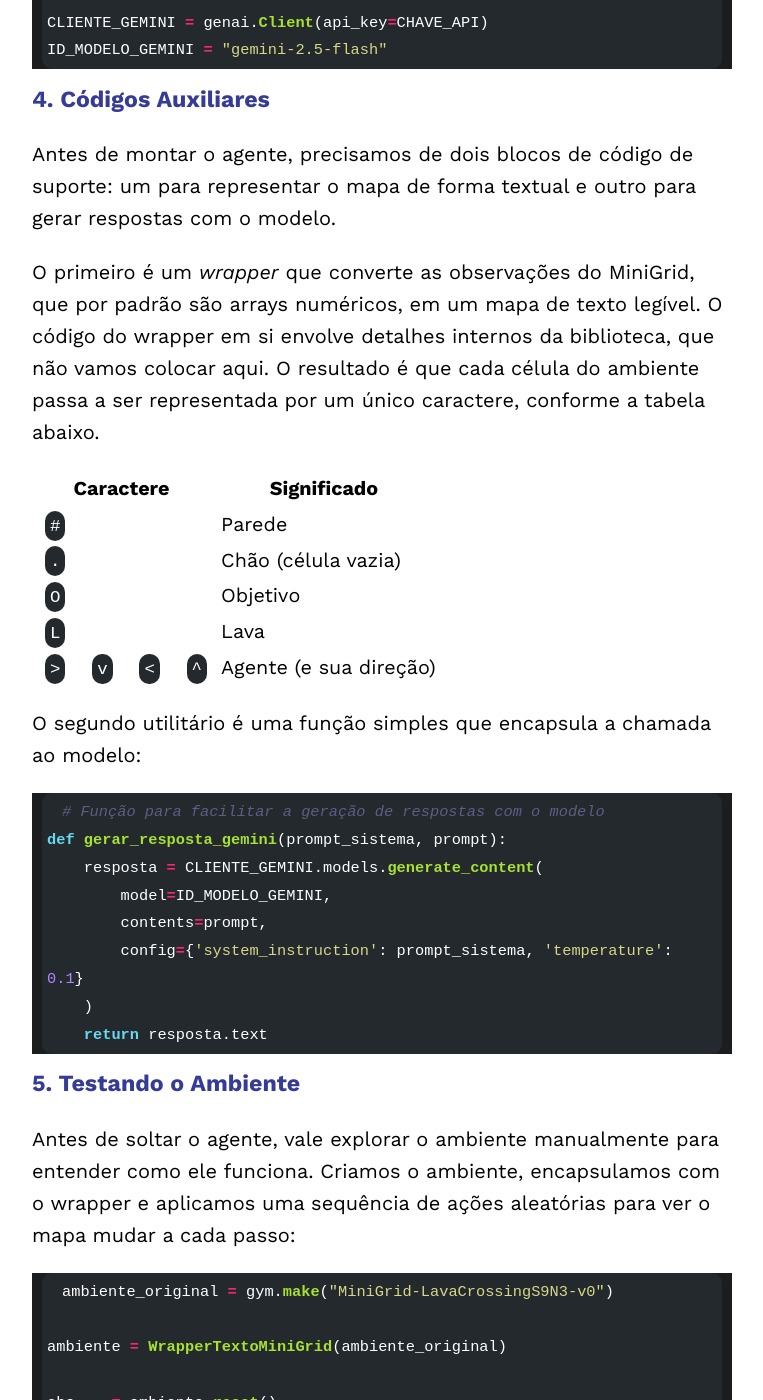
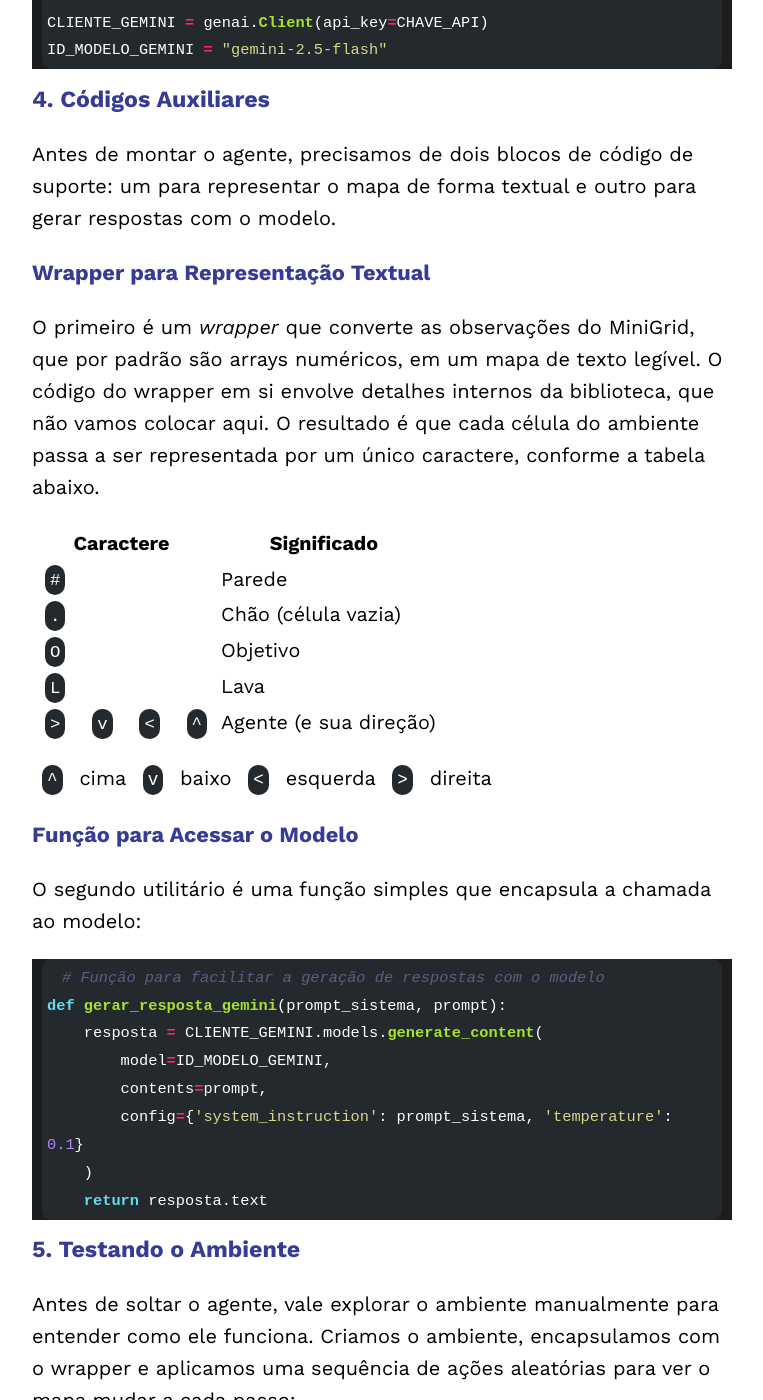
Before and after one commit to iablog/iablog.github.io, a Jekyll site: the page built from _posts/2026-03-13-post.md, in a window 1280 px wide and 1400 px high, scrolled down 2809 px. Shown: the whole window, without its empty margins (258-1021 px from the left). Built offline with Jekyll 4.4.1, drawn with Linux system fonts in a browser that asks for light colours; some of the changed text lies outside the part shown.

Commit message:
changes to the react post

```diff
--- a/_posts/2026-03-13-post.md
+++ b/_posts/2026-03-13-post.md
@@ -64,6 +64,8 @@ ID_MODELO_GEMINI = "gemini-2.5-flash"
 
 Antes de montar o agente, precisamos de dois blocos de código de suporte: um para representar o mapa de forma textual e outro para gerar respostas com o modelo.
 
+#### Wrapper para Representação Textual
+
 O primeiro é um *wrapper* que converte as observações do MiniGrid, que por padrão são arrays numéricos, em um mapa de texto legível. O código do wrapper em si envolve detalhes internos da biblioteca, que não vamos colocar aqui. O resultado é que cada célula do ambiente passa a ser representada por um único caractere, conforme a tabela abaixo.
 
 | Caractere | Significado |
@@ -73,6 +75,13 @@ O primeiro é um *wrapper* que converte as observações do MiniGrid, que por pa
 | `O` | Objetivo |
 | `L` | Lava |
 | `>` `v` `<` `^` | Agente (e sua direção) |
+
+`^` cima
+`v` baixo
+`<` esquerda
+`>` direita
+
+#### Função para Acessar o Modelo
 
 O segundo utilitário é uma função simples que encapsula a chamada ao modelo:
 
```
Also changed, not shown: other parts of _posts/2026-03-13-post.md (+1 -1 lines).
